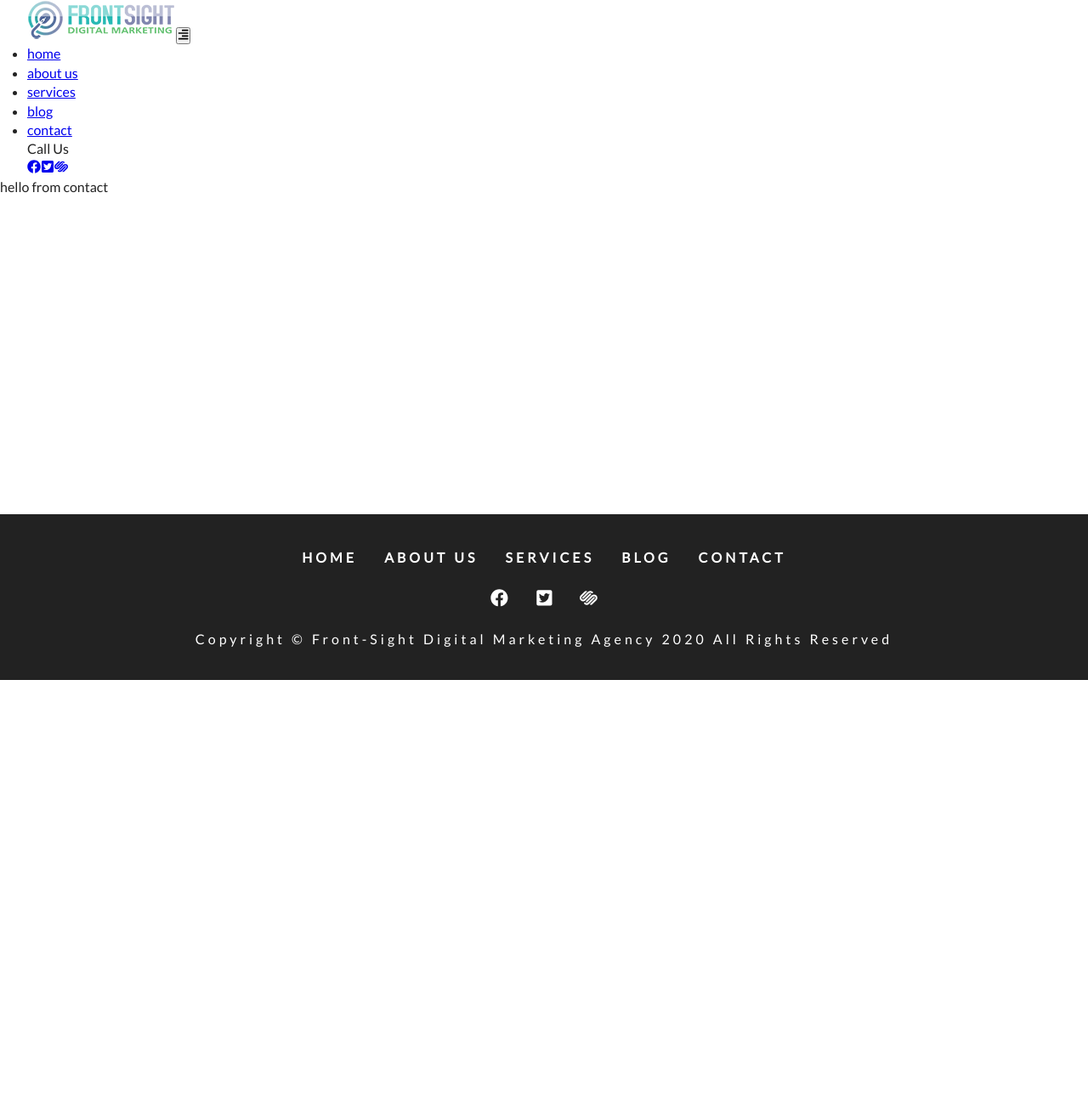
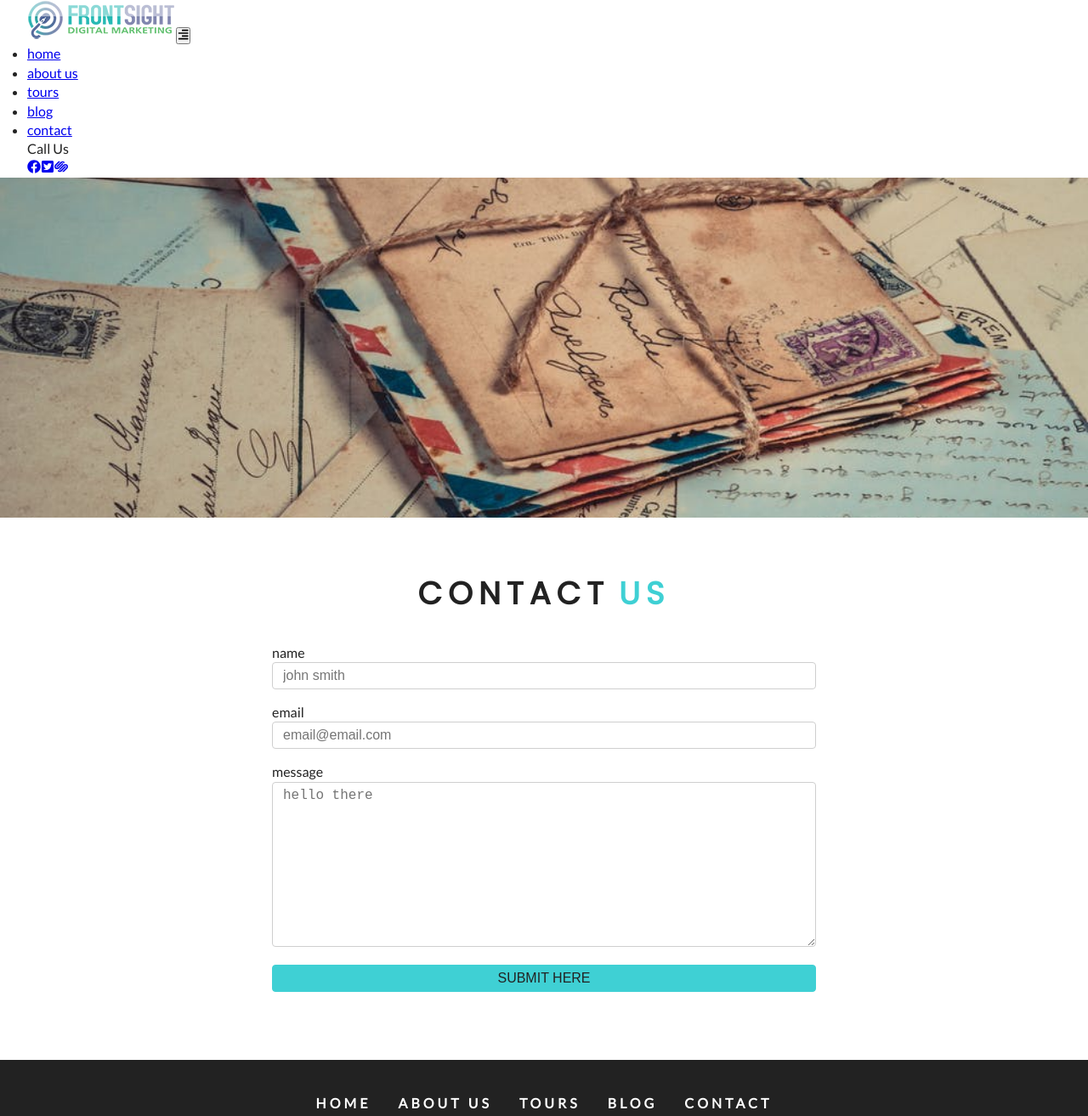
Before and after one commit to ghawthorne66/frontsight-br, a Gatsby site: page /contact in a window 1280 px wide. Shown: the top 1313 px of the page at 85% size. Before the commit the page ends 800 px from the top, so only its background shows below. Built offline with nearby package versions, Linux system fonts and the light colour scheme; Gatsby itself is replaced by a stand-in of ours.

Commit message:
contentful env

```diff
--- a/gatsby-config.js
+++ b/gatsby-config.js
@@ -1,3 +1,6 @@
+require('dotenv').config({
+ path: `.env.${process.env.NODE_ENV}`, // or '.env'
+});
 module.exports = {
  siteMetadata: {
   title: "FrontSight Marketing | Best Plumbing SEO Agency",
@@ -17,6 +20,14 @@
       path: `${__dirname}/src/images/`,
     },
   },
+  {
+   resolve: `gatsby-source-contentful`,
+   options: {
+     spaceId: process.env.CONTENTFUL_SPACE_ID,
+     // Learn about environment variables: https://gatsby.dev/env-vars
+     accessToken: process.env.CONTENTFUL_ACCESS_TOKEN
+   },
+ },
   `gatsby-transformer-sharp`,
   `gatsby-plugin-sharp`,
   `gatsby-plugin-sass`,
--- a/package.json
+++ b/package.json
@@ -15,10 +15,12 @@
   "dependencies": {
     "babel-plugin-styled-components": "^1.10.7",
     "bootstrap": "^4.3.1",
+    "dotenv": "^8.2.0",
     "font-awesome": "^4.7.0",
     "gatsby": "^2.4.2",
     "gatsby-background-image": "^0.10.2",
     "gatsby-image": "^2.2.43",
+    "gatsby-plugin-env-variables": "^1.0.1",
     "gatsby-plugin-sass": "^2.0.11",
     "gatsby-plugin-sharp": "^2.4.12",
     "gatsby-plugin-styled-components": "^3.1.20",
@@ -26,6 +28,7 @@
     "gatsby-remark-embed-video": "^2.0.1",
     "gatsby-remark-responsive-iframe": "^2.2.33",
     "gatsby-remark-wrap-iframe": "^1.1.0",
+    "gatsby-source-contentful": "^2.1.97",
     "gatsby-source-filesystem": "^2.1.54",
     "gatsby-transformer-remark": "^2.6.58",
     "gatsby-transformer-sharp": "^2.3.18",
--- /dev/null
+++ b/src/components/Contacts/Contact.js
@@ -0,0 +1,56 @@
+import React from "react"
+import Title from "../Title"
+import styles from "../../css/contact.module.css"
+const Contact = () => {
+  return (
+    <section className={styles.contact}>
+      <Title title="contact" subtitle="us" />
+      <div className={styles.center}>
+      <form action="https://formspree.io/greg@frontsightmarketing.com"
+      method="POST" className={styles.form}>
+          <div>
+            <label htmlFor="name">name</label>
+            <input
+              type="text"
+              name="name"
+              id="name"
+              className={styles.formControl}
+              placeholder="john smith"
+            />
+          </div>
+          <div>
+            <label htmlFor="email">email</label>
+
+            <input
+              type="email"
+              name="email"
+              id="email"
+              className={styles.formControl}
+              placeholder="email@email.com"
+            />
+          </div>
+          <div>
+            <label htmlFor="message">message</label>
+
+            <textarea
+              name="message"
+              id="message"
+              rows="10"
+              className={styles.formControl}
+              placeholder="hello there"
+            />
+          </div>
+          <div>
+            <input
+              type="submit"
+              value="submit here"
+              className={styles.submit}
+            />
+          </div>
+        </form>
+      </div>
+    </section>
+  )
+}
+
+export default Contact
--- a/src/components/StyledHero.js
+++ b/src/components/StyledHero.js
@@ -1,25 +1,45 @@
 import React from "react"
 import styled from "styled-components"
 import BackgroundImage from "gatsby-background-image"
+
+import { useStaticQuery, graphql } from "gatsby"
+
+const getImage = graphql`
+  query {
+    defaultBcg: file(relativePath: { eq: "defaultBcg.jpeg" }) {
+      childImageSharp {
+        fluid(quality: 90, maxWidth: 4160) {
+          ...GatsbyImageSharpFluid_withWebp
+        }
+      }
+    }
+  }
+`
+
 const StyledHero = ({ img, className, children, home }) => {
+  const data = useStaticQuery(getImage)
+
   return (
-    <BackgroundImage className={className} fluid={img} home={home}>
+    <BackgroundImage
+      className={className}
+      fluid={img || data.defaultBcg.childImageSharp.fluid}
+      home={home}
+    >
       {children}
     </BackgroundImage>
   )
 }
 
 export default styled(StyledHero)`
-  min-height: ${props => (props.home ? "calc(80vh - 62px)" : "50vh")};
+  min-height: ${props => (props.home ? "calc(100vh - 62px)" : "50vh")};
   background: ${props =>
     props.home
       ? "linear-gradient(rgba(63, 208, 212, 0.7), rgba(0, 0, 0, 0.7))"
       : "none"};
-  background-position: center center;
-  background-size: initial;
+  background-position: center;
+  background-size: cover;
   opacity: 1 !important;
   display: flex;
   justify-content: center;
   align-items: center;
-  background-attachment: fixed;
 `
--- a/src/constants/links.js
+++ b/src/constants/links.js
@@ -8,8 +8,8 @@
    text: "about us",
  },
   {
-    path: "/services",
-    text: "services",
+    path: "/tours",
+    text: "tours",
   },
   {
     path: "/blog",
--- a/src/pages/contact.js
+++ b/src/pages/contact.js
@@ -1,6 +1,26 @@
 import React from "react"
 import Layout from "../components/Layout"
+import StyledHero from "../components/StyledHero"
+import { graphql } from 'gatsby'
+import Contact from "../components/Contacts/Contact";
 
-export default function contact() {
-  return <Layout>hello from contact</Layout>
+export default function contact({data}) {
+  return (
+  <Layout>
+   <StyledHero img={data.contactBcg.childImageSharp.fluid}/>
+   <Contact />
+  </Layout>
+  )
 }
+
+export const query = graphql`
+  query {
+    contactBcg: file(relativePath: { eq: "connectBcg.jpeg" }) {
+      childImageSharp {
+        fluid(quality: 90, maxWidth: 4160) {
+          ...GatsbyImageSharpFluid_withWebp
+        }
+      }
+    }
+  }
+`
```
Also changed, not shown: src/pages/blog.js (+19 -2 lines), src/pages/tours.js (+17 -1 lines), src/images/fsimages/Seven-Figure-Agency.png (deleted), 3 other files.
